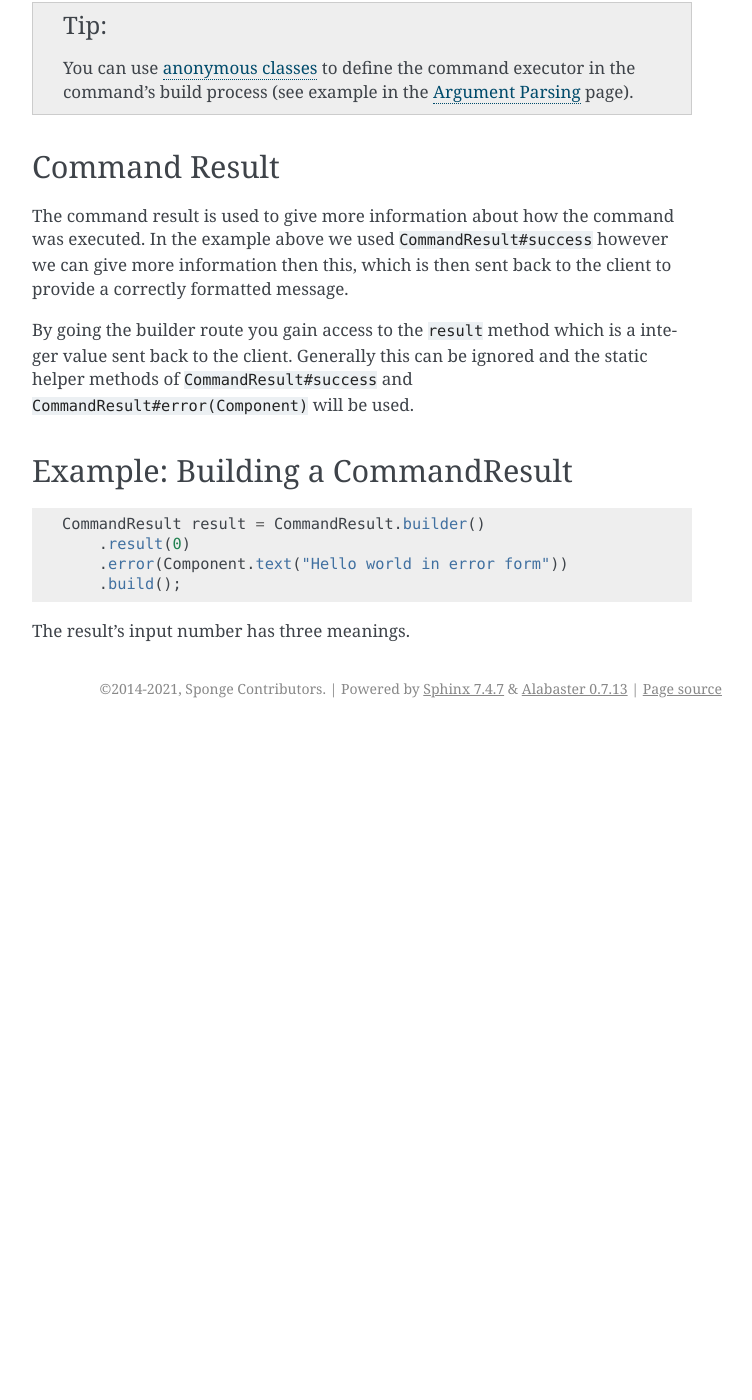
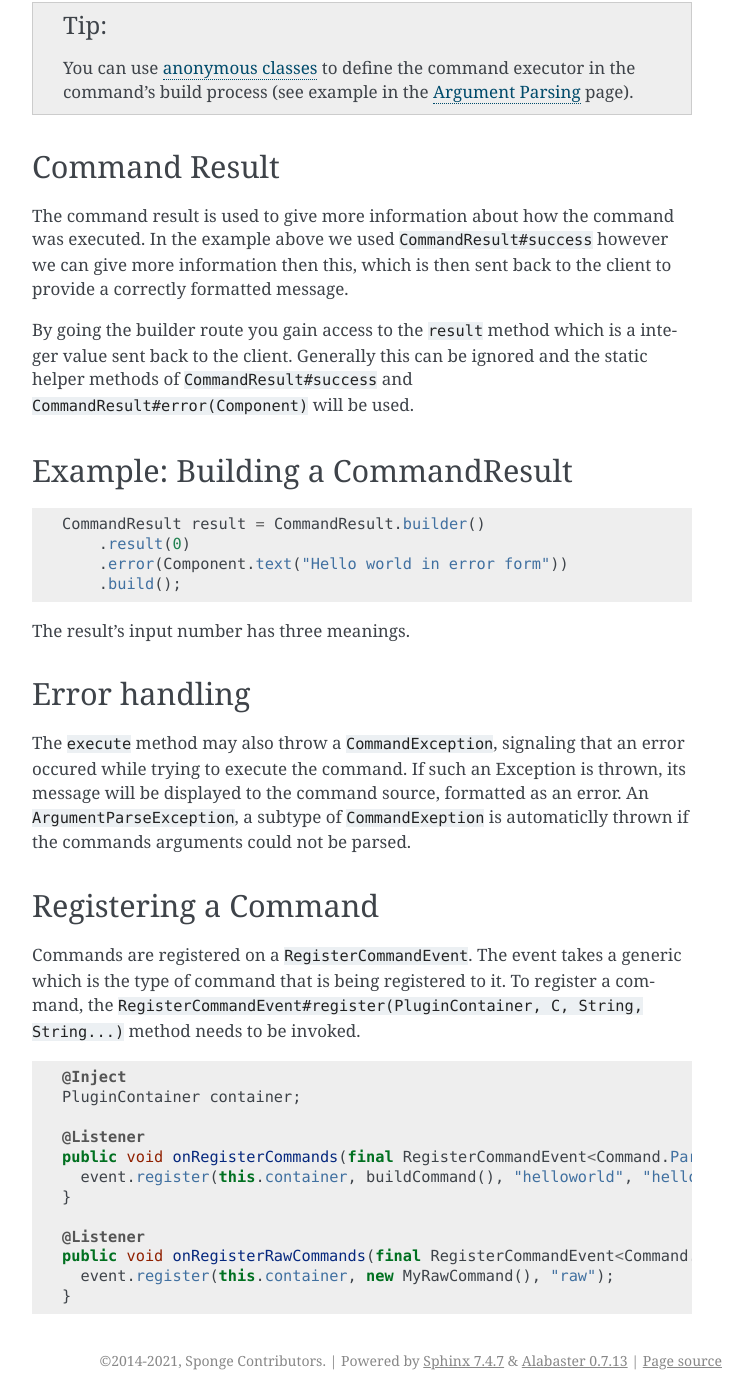
Before and after one commit to SpongePowered/SpongeDocs, a Sphinx documentation site: the page built from source/plugin/commands/commandbuilding.rst, in a window 1280 px wide and 1400 px high, scrolled down 2699 px. Shown: the whole window, without its empty margins (388-1140 px from the left). Built offline with Sphinx 7.4.7, drawn with Linux system fonts in a browser that asks for light colours; cross-references to code outside the pages are shown as plain code; before the commit the page ends 3427 px from its top, so only the background shows below that; some of the changed text lies outside the part shown.

```diff
--- a/source/plugin/commands/commandbuilding.rst
+++ b/source/plugin/commands/commandbuilding.rst
@@ -162,3 +162,33 @@
       - Unsuccessful execution (but not necessarily an error)
     * - Negative
       - Undefined in the Minecraft spec, can result in different effects
+
+Error handling
+~~~~~~~~~~~~~~
+
+The ``execute`` method may also throw a :javadoc:`CommandException`, signaling that an error occured while trying to
+execute the command. If such an Exception is thrown, its message will be displayed to the command source, formatted
+as an error. An :javadoc:`ArgumentParseException`, a subtype of ``CommandExeption`` is automaticlly thrown if the
+commands arguments could not be parsed.
+
+Registering a Command
+~~~~~~~~~~~~~~~~~~~~~
+
+Commands are registered on a :javadoc:`RegisterCommandEvent`. The event takes a generic which is the type of command
+that is being registered to it. To register a command, the
+:javadoc:`RegisterCommandEvent#register(PluginContainer, C, String, String...)` method needs to be invoked.
+
+.. code-block:: java
+
+  @Inject
+  PluginContainer container;
+
+  @Listener
+  public void onRegisterCommands(final RegisterCommandEvent<Command.Parameterized> event){
+    event.register(this.container, buildCommand(), "helloworld", "hello", "test");
+  }
+
+  @Listener
+  public void onRegisterRawCommands(final RegisterCommandEvent<Command.Raw> event){
+    event.register(this.container, new MyRawCommand(), "raw");
+  }
```
Also changed, not shown: source/plugin/commands/childcommands.rst (+62 -0 lines), source/plugin/commands/commandmanager.rst (+7 -0 lines).
